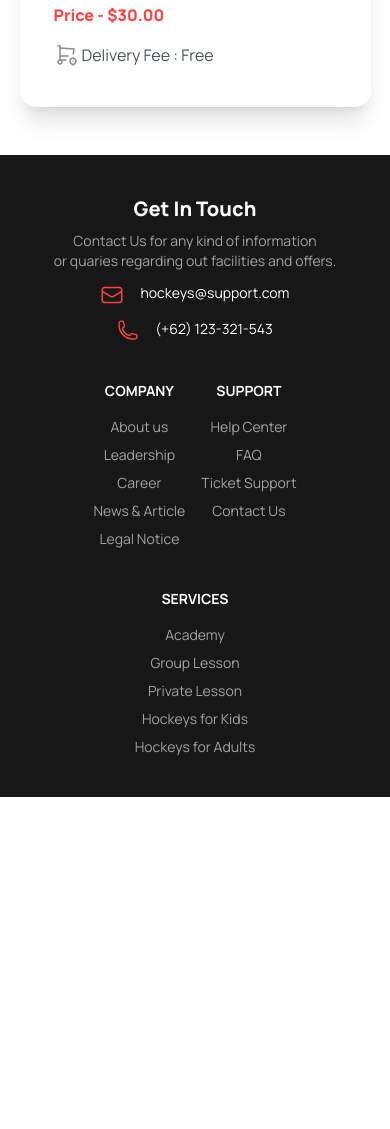
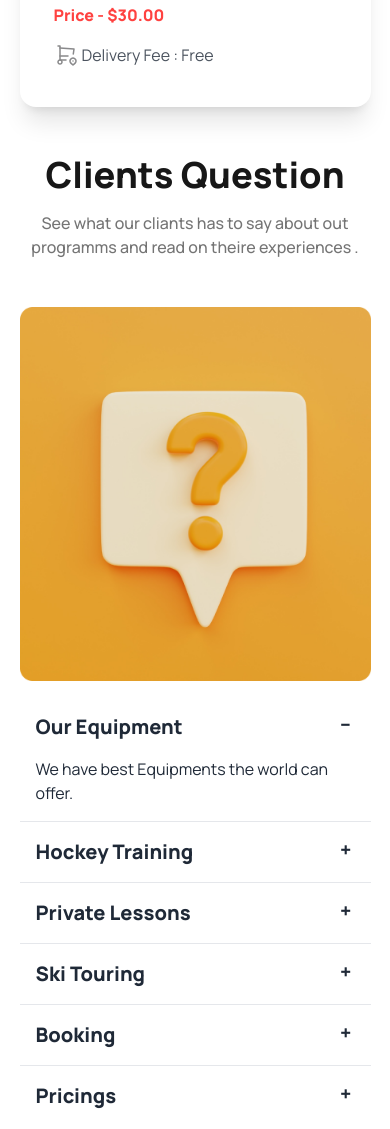
Before and after one commit to shariarSultanFahim/PH-Assingment-03-Hockeys, a plain HTML site: page index.html in a window 390 px wide. Shown: the part 7095-8224 px from the top of the page. Before the commit the page ends 7892 px from the top, so only its background shows below. Drawn offline with nearby package versions, Linux system fonts and the light colour scheme.

Commit message:
Cliants Questions Section Done With Responsive

```diff
--- a/index.html
+++ b/index.html
@@ -3,7 +3,7 @@
   <head>
     <meta charset="UTF-8" />
     <meta name="viewport" content="width=device-width, initial-scale=1.0" />
-    <title>Document</title>
+    <title>Hockeys</title>
     <!-- Daisy UI & Tailwind -->
     <link
       href="https://cdn.jsdelivr.net/npm/daisyui@4.6.0/dist/full.min.css"
@@ -556,10 +556,91 @@
               </svg><span class="opacity-80">Delivery Fee : Free</span></p></h1>
             </div>
           </div>
+         </div>
+        </section>
+          <!-- Cliants Questions -->
+        <section class="container mx-auto mt-12 lg:mt-28">
+          <!-- Title -->
+          <div>
+            <h1 class="text-center text-neutral-900 text-4xl font-extrabold">
+              Clients Question
+            </h1>
+            <p
+              class="w-[90%] mx-auto mt-4 text-center text-neutral-900 text-opacity-60 text-base font-medium lg:w-1/2"
+            >
+            See what our cliants has to say about out programms and read on theire experiences .
+            </p>
+          </div>
+          <!-- Questions -->
+        <div class="mt-12 flex flex-col gap-4 items-center lg:flex-row lg:mt-24">
+
+        <div >
+          <img class="w-[90%] mx-auto lg:w-full" src="Images/11.png">
+        </div>
+
+        <div class="w-[90%] mx-auto ">
+          <div class="collapse collapse-plus bg-white">
+            <input type="radio" name="my-accordion-3" checked="checked" />
+            <div class="collapse-title text-xl font-extrabold">
+              Our Equipment
+            </div>
+            <div class="collapse-content">
+              <p>We have best Equipments the world can offer.</p>
+            </div>
+          </div>
+          <hr>
+          <div class="collapse collapse-plus bg-white">
+            <input type="radio" name="my-accordion-3" />
+            <div class="collapse-title text-xl font-extrabold">
+              Hockey Training
+            </div>
+            <div class="collapse-content">
+              <p>We have professional trainers.</p>
+            </div>
+          </div>
+          <hr>
+          <div class="collapse collapse-plus bg-white">
+            <input type="radio" name="my-accordion-3" />
+            <div class="collapse-title text-xl font-extrabold">
+              Private Lessons
+            </div>
+            <div class="collapse-content">
+              <p>We give private lessons to those who can afford to pay the money.</p>
+            </div>
+          </div>
+          <hr>
+          <div class="collapse collapse-plus bg-white">
+            <input type="radio" name="my-accordion-3" />
+            <div class="collapse-title text-xl font-extrabold">
+              Ski Touring
+            </div>
+            <div class="collapse-content">
+              <p>We also offer Ski Touring.</p>
+            </div>
+          </div>
+          <hr>
+          <div class="collapse collapse-plus bg-white">
+            <input type="radio" name="my-accordion-3" />
+            <div class="collapse-title text-xl font-extrabold">
+              Booking
+            </div>
+            <div class="collapse-content">
+              <p>Call us to book immedietly or contact us via out contact mail.</p>
+            </div>
+          </div>
+          <hr>
+          <div class="collapse collapse-plus bg-white">
+            <input type="radio" name="my-accordion-3" />
+            <div class="collapse-title text-xl font-extrabold">
+              Pricings
+            </div>
+            <div class="collapse-content">
+              <p>We offer every range of pricing. Economy Class , Business Class and Professional Class</p>
+            </div>
+          </div>
+        </div>
 
         </div>
-        </div>
-
       </section>
     </main>
 
```
